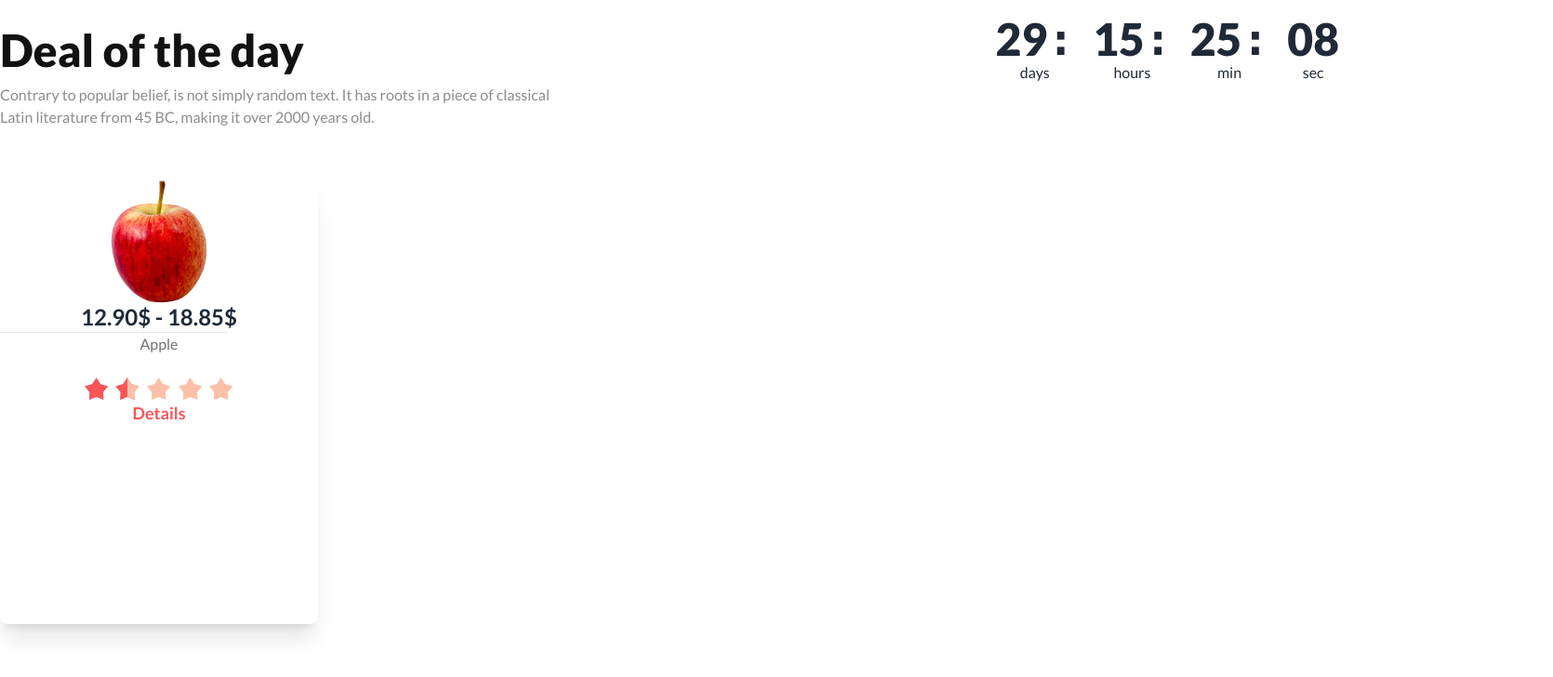
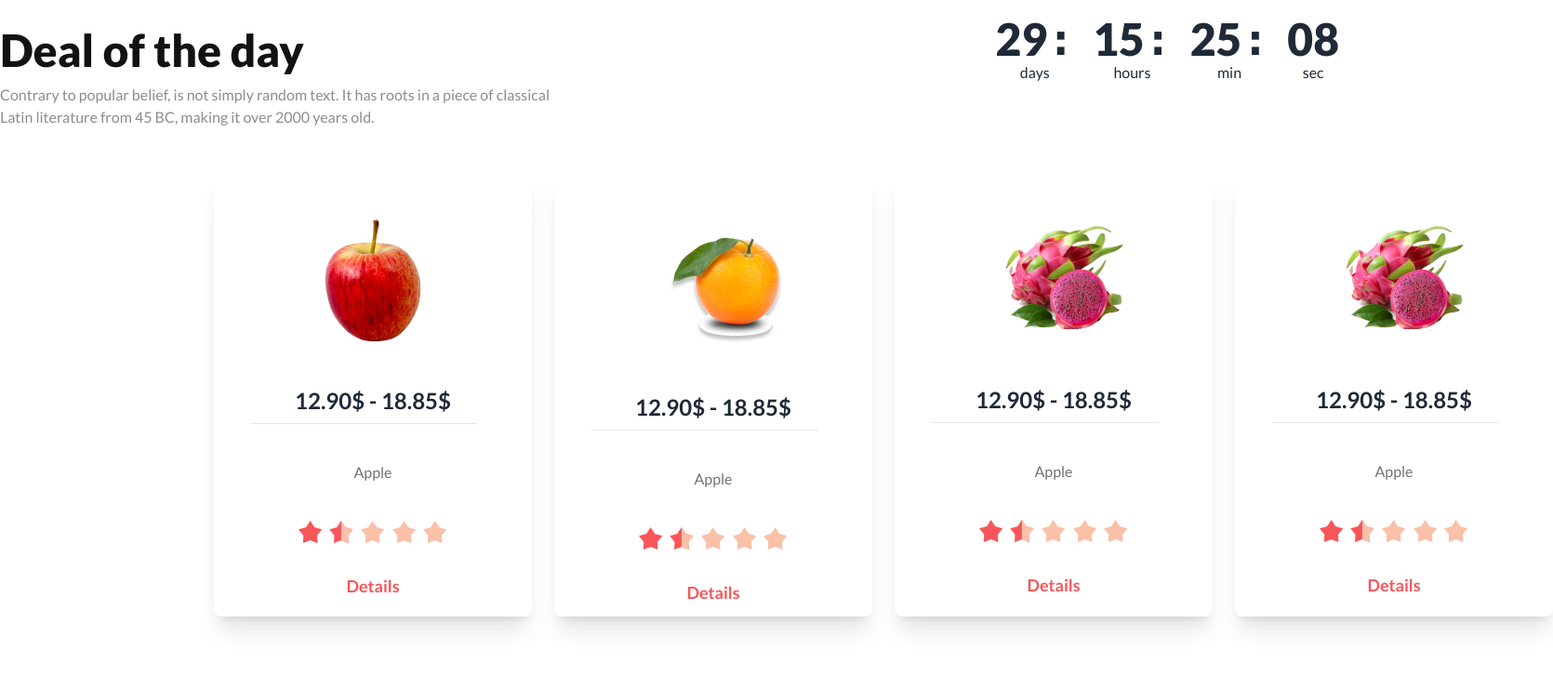
Before and after one commit to Sazib018/project-3, a plain HTML site: page index.html in a window 1280 px wide. Shown: the part 1120-1848 px from the top of the page at 93% size, 1670 px wide, since content can reach past the window. Drawn offline with nearby package versions, Linux system fonts and the light colour scheme.

Commit message:
card section

```diff
--- a/index.html
+++ b/index.html
@@ -239,16 +239,17 @@
         </div>
       </div>
     </section>
+<!--card section-->
+    <section class="container flex md:flex-cols">
+  <div class="flex mt-12 ml-[230px] gap-6">
+    <div class="bg-[#FFF] text-center rounded-lg shadow-xl w-[342px] h-[477px]">
+      <div class="ml-[118px] mt-[50px]">
+        <img src="/images/fruit6.png" alt=""></div>
+      <h3 class="text-2xl font-bold mt-12">12.90$ - 18.85$</h3>
+      <div class="bg-[#1212121A] h-[1px] w-[244px] ml-10 mt-2"></div>
+      <p class="text-base font-medium text-[#12121299] mt-[40px]">Apple</p>
 
-    <section>
-      <div class="bg-[#FFF] text-center rounded-lg shadow-xl w-[342px] h-[477px]">
-        <div class="ml-[118px] mt-14">
-          <img src="/images/fruit6.png" alt=""></div>
-        <h3 class="text-2xl font-bold">12.90$ - 18.85$</h3>
-        <div class="bg-[#1212121A] h-[1px] w-[244px]"></div>
-        <p class="text-base font-medium text-[#12121299]">Apple</p>
-
-        <div class="ml-[91px] mt-6">
+      <div class="ml-[91px] mt-10">
         <svg xmlns="http://www.w3.org/2000/svg" width="160" height="24" viewBox="0 0 160 24" fill="none">
           <path d="M45.8527 0L50.4015 7.00591L58.4702 9.16716L53.2129 15.6584L53.6507 24L45.8527 21.0059L38.0546 24L38.4925 15.6584L33.2351 9.16716L41.3038 7.00591L45.8527 0Z" fill="#F85559"/>
           <path d="M45.9038 0L50.4527 7.00591L58.5214 9.16716L53.264 15.6584L53.7018 24L45.9038 21.0059V0Z" fill="#FBC0A8"/>
@@ -258,14 +259,82 @@
           <path d="M113.618 0L118.166 7.00591L126.235 9.16716L120.978 15.6584L121.416 24L113.618 21.0059L105.82 24L106.257 15.6584L101 9.16716L109.069 7.00591L113.618 0Z" fill="#FBC0A8"/>
         </svg>
       </div>
+      <div class="mt-8">
         <a class="text-[#F85559] text-lg font-bold" href="">Details</a>
       </div>
+    </div>
+
+    <div class="bg-[#FFF] text-center rounded-lg shadow-xl w-[342px] h-[477px]">
+      <div class="ml-[118px] mt-[50px]">
+        <img src="/images/fruit7.png" alt=""></div>
+      <h3 class="text-2xl font-bold mt-12">12.90$ - 18.85$</h3>
+      <div class="bg-[#1212121A] h-[1px] w-[244px] ml-10 mt-2"></div>
+      <p class="text-base font-medium text-[#12121299] mt-[40px]">Apple</p>
+
+      <div class="ml-[91px] mt-10">
+        <svg xmlns="http://www.w3.org/2000/svg" width="160" height="24" viewBox="0 0 160 24" fill="none">
+          <path d="M45.8527 0L50.4015 7.00591L58.4702 9.16716L53.2129 15.6584L53.6507 24L45.8527 21.0059L38.0546 24L38.4925 15.6584L33.2351 9.16716L41.3038 7.00591L45.8527 0Z" fill="#F85559"/>
+          <path d="M45.9038 0L50.4527 7.00591L58.5214 9.16716L53.264 15.6584L53.7018 24L45.9038 21.0059V0Z" fill="#FBC0A8"/>
+          <path d="M12.6176 0L17.1664 7.00591L25.2351 9.16716L19.9778 15.6584L20.4156 24L12.6176 21.0059L4.81952 24L5.25735 15.6584L0 9.16716L8.06871 7.00591L12.6176 0Z" fill="#F85559"/>
+          <path d="M79.6176 0L84.1664 7.00591L92.2351 9.16716L86.9778 15.6584L87.4156 24L79.6176 21.0059L71.8195 24L72.2574 15.6584L67 9.16716L75.0687 7.00591L79.6176 0Z" fill="#FBC0A8"/>
+          <path d="M146.618 0L151.166 7.00591L159.235 9.16716L153.978 15.6584L154.416 24L146.618 21.0059L138.82 24L139.257 15.6584L134 9.16716L142.069 7.00591L146.618 0Z" fill="#FBC0A8"/>
+          <path d="M113.618 0L118.166 7.00591L126.235 9.16716L120.978 15.6584L121.416 24L113.618 21.0059L105.82 24L106.257 15.6584L101 9.16716L109.069 7.00591L113.618 0Z" fill="#FBC0A8"/>
+        </svg>
+      </div>
+      <div class="mt-8">
+        <a class="text-[#F85559] text-lg font-bold" href="">Details</a>
+      </div>
+    </div>
+    <div class="bg-[#FFF] text-center rounded-lg shadow-xl w-[342px] h-[477px]">
+      <div class="ml-[118px] mt-[50px]">
+        <img src="/images/fruit8.png" alt=""></div>
+      <h3 class="text-2xl font-bold mt-12">12.90$ - 18.85$</h3>
+      <div class="bg-[#1212121A] h-[1px] w-[244px] ml-10 mt-2"></div>
+      <p class="text-base font-medium text-[#12121299] mt-[40px]">Apple</p>
+
+      <div class="ml-[91px] mt-10">
+        <svg xmlns="http://www.w3.org/2000/svg" width="160" height="24" viewBox="0 0 160 24" fill="none">
+          <path d="M45.8527 0L50.4015 7.00591L58.4702 9.16716L53.2129 15.6584L53.6507 24L45.8527 21.0059L38.0546 24L38.4925 15.6584L33.2351 9.16716L41.3038 7.00591L45.8527 0Z" fill="#F85559"/>
+          <path d="M45.9038 0L50.4527 7.00591L58.5214 9.16716L53.264 15.6584L53.7018 24L45.9038 21.0059V0Z" fill="#FBC0A8"/>
+          <path d="M12.6176 0L17.1664 7.00591L25.2351 9.16716L19.9778 15.6584L20.4156 24L12.6176 21.0059L4.81952 24L5.25735 15.6584L0 9.16716L8.06871 7.00591L12.6176 0Z" fill="#F85559"/>
+          <path d="M79.6176 0L84.1664 7.00591L92.2351 9.16716L86.9778 15.6584L87.4156 24L79.6176 21.0059L71.8195 24L72.2574 15.6584L67 9.16716L75.0687 7.00591L79.6176 0Z" fill="#FBC0A8"/>
+          <path d="M146.618 0L151.166 7.00591L159.235 9.16716L153.978 15.6584L154.416 24L146.618 21.0059L138.82 24L139.257 15.6584L134 9.16716L142.069 7.00591L146.618 0Z" fill="#FBC0A8"/>
+          <path d="M113.618 0L118.166 7.00591L126.235 9.16716L120.978 15.6584L121.416 24L113.618 21.0059L105.82 24L106.257 15.6584L101 9.16716L109.069 7.00591L113.618 0Z" fill="#FBC0A8"/>
+        </svg>
+      </div>
+      <div class="mt-8">
+        <a class="text-[#F85559] text-lg font-bold" href="">Details</a>
+      </div>
+    </div>
+    <div class="bg-[#FFF] text-center rounded-lg shadow-xl w-[342px] h-[477px]">
+      <div class="ml-[118px] mt-[50px]">
+        <img src="/images/fruit8.png" alt=""></div>
+      <h3 class="text-2xl font-bold mt-12">12.90$ - 18.85$</h3>
+      <div class="bg-[#1212121A] h-[1px] w-[244px] ml-10 mt-2"></div>
+      <p class="text-base font-medium text-[#12121299] mt-[40px]">Apple</p>
+
+      <div class="ml-[91px] mt-10">
+        <svg xmlns="http://www.w3.org/2000/svg" width="160" height="24" viewBox="0 0 160 24" fill="none">
+          <path d="M45.8527 0L50.4015 7.00591L58.4702 9.16716L53.2129 15.6584L53.6507 24L45.8527 21.0059L38.0546 24L38.4925 15.6584L33.2351 9.16716L41.3038 7.00591L45.8527 0Z" fill="#F85559"/>
+          <path d="M45.9038 0L50.4527 7.00591L58.5214 9.16716L53.264 15.6584L53.7018 24L45.9038 21.0059V0Z" fill="#FBC0A8"/>
+          <path d="M12.6176 0L17.1664 7.00591L25.2351 9.16716L19.9778 15.6584L20.4156 24L12.6176 21.0059L4.81952 24L5.25735 15.6584L0 9.16716L8.06871 7.00591L12.6176 0Z" fill="#F85559"/>
+          <path d="M79.6176 0L84.1664 7.00591L92.2351 9.16716L86.9778 15.6584L87.4156 24L79.6176 21.0059L71.8195 24L72.2574 15.6584L67 9.16716L75.0687 7.00591L79.6176 0Z" fill="#FBC0A8"/>
+          <path d="M146.618 0L151.166 7.00591L159.235 9.16716L153.978 15.6584L154.416 24L146.618 21.0059L138.82 24L139.257 15.6584L134 9.16716L142.069 7.00591L146.618 0Z" fill="#FBC0A8"/>
+          <path d="M113.618 0L118.166 7.00591L126.235 9.16716L120.978 15.6584L121.416 24L113.618 21.0059L105.82 24L106.257 15.6584L101 9.16716L109.069 7.00591L113.618 0Z" fill="#FBC0A8"/>
+        </svg>
+      </div>
+      <div class="mt-8">
+        <a class="text-[#F85559] text-lg font-bold" href="">Details</a>
+      </div>
+    </div>
+  </div>
+
     </section>
 
 
 
     <!--meet the team section-->
-    <section>
+    <section class="container mx-auto">
       <div class="hero lg:w-[1440px] lg:mx-auto mt-[240px] ">
         <img src="/images/banner1.png" alt="">
         <div class="hero-overlay bg-opacity-60"></div>
```
Lines whose indentation alone changed are shown as unchanged.
